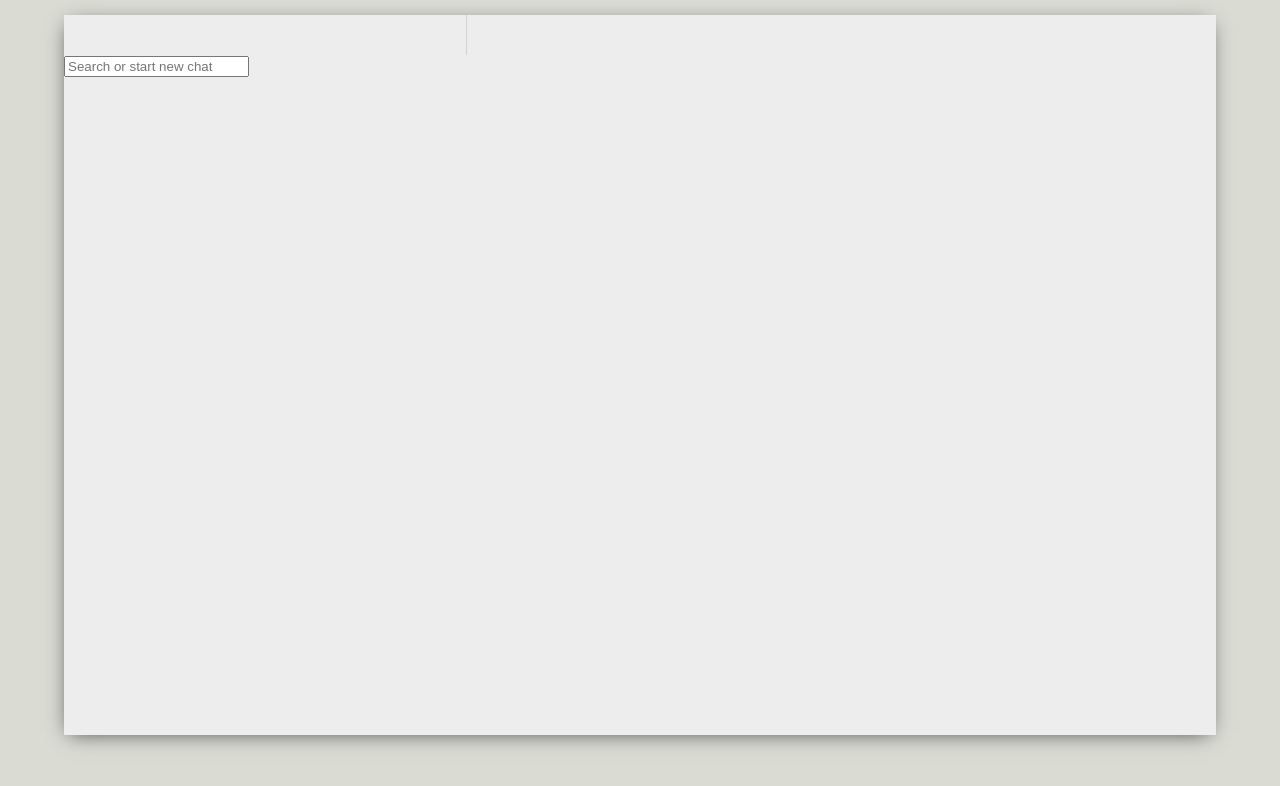
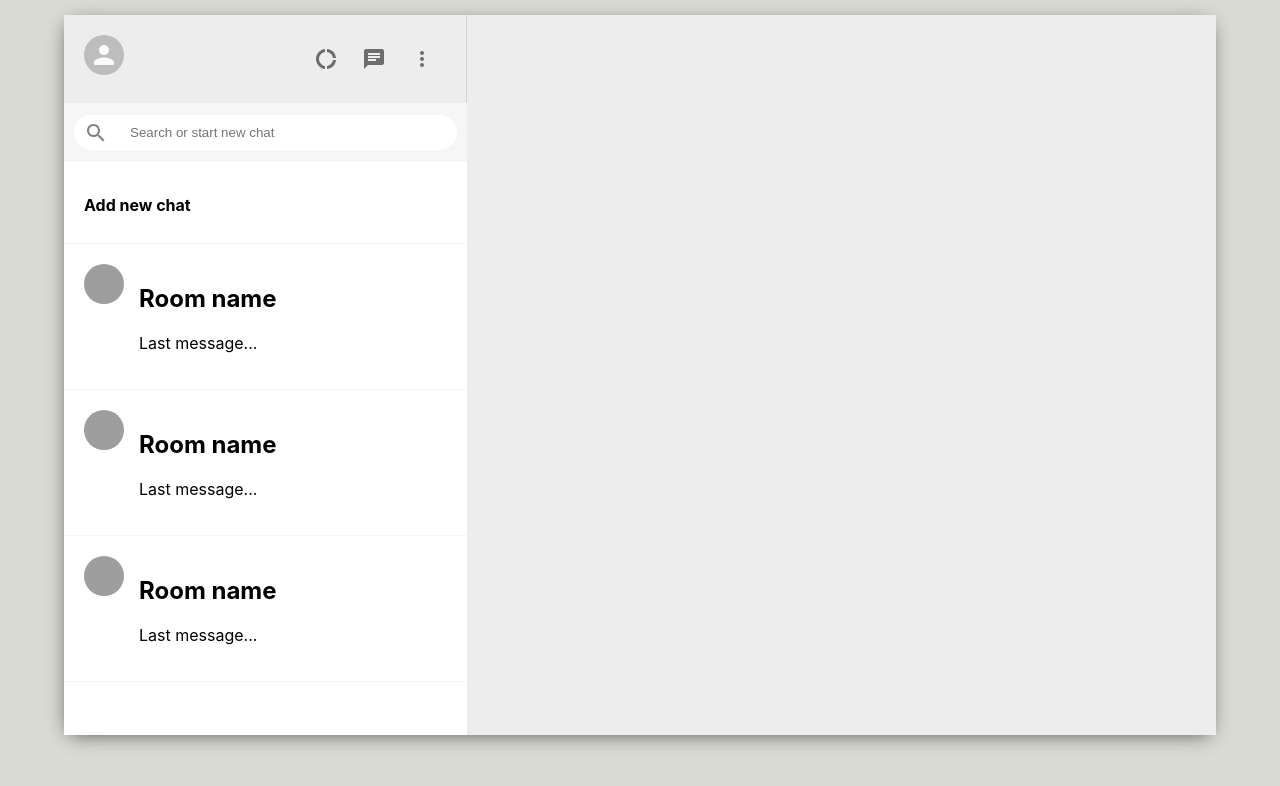
Before and after one commit to Braysen/WhatsappClone, a React (Create React App) app: page / in a window 1280 px wide. Shown: the top 786 px of the page. Built offline with nearby package versions, Linux system fonts and the light colour scheme; grey boxes are pictures that could not be loaded.

Commit message:
Version 2

```diff
--- a/public/index.html
+++ b/public/index.html
@@ -24,7 +24,7 @@
       work correctly both with client-side routing and a non-root public URL.
       Learn how to configure a non-root public URL by running `npm run build`.
     -->
-    <title>React App</title>
+    <title>Whatsapp Clone</title>
   </head>
   <body>
     <noscript>You need to enable JavaScript to run this app.</noscript>
--- a/src/App.js
+++ b/src/App.js
@@ -1,12 +1,14 @@
 import React from 'react';
 import './App.css';
 import Sidebar from './Sidebar';
+import Chat from './Chat';
 
 function App() {
   return (
     <div className="app">
       <div className="app__body">
         <Sidebar/>
+        <Chat/>
       </div>
     </div>
   );
--- /dev/null
+++ b/src/Chat.js
@@ -0,0 +1,11 @@
+import React from 'react'
+
+function Chat() {
+    return (
+        <div>
+
+        </div>
+    )
+}
+
+export default Chat
--- a/src/Sidebar.css
+++ b/src/Sidebar.css
@@ -2,6 +2,33 @@
     display: flex;
     flex-direction: column;
     flex: 0.35;
+}
+
+.sidebar__search{
+    display: flex;
+    align-items: center;
+    background-color: #f6f6f6;
+    height: 39px;
+    padding: 10px;
+}
+
+.sidebar__searchContainer{
+    display: flex;
+    align-items: center;
+    background-color: white;
+    width: 100%;
+    height: 35px;
+    border-radius: 20px;
+}
+
+.sidebar__searchContainer > .MuiSvgIcon-root{
+    color: gray;
+    padding: 10px;
+}
+
+.sidebar__searchContainer > input{
+    border: none;
+    margin-left: 10px;
 }
 
 .sidebar__header{
@@ -22,3 +49,9 @@
     margin-right: 2vw;
     font-size: 24px !important;
 }
+
+.sidebar__chats{
+    flex: 1;
+    background-color: white;
+    overflow: scroll;
+}
--- a/src/Sidebar.js
+++ b/src/Sidebar.js
@@ -1,21 +1,18 @@
 import React from 'react';
-//import {Avatar} from "@material-ui/core";
+import {Avatar, IconButton} from "@material-ui/core";
 import './Sidebar.css';
-/*import DonutLargeIcon from "@material-ui/icons/DonutLarge";
+import DonutLargeIcon from "@material-ui/icons/DonutLarge";
 import ChatIcon from "@material-ui/icons/Chat";
 import MoreVertIcon from "@material-ui/icons/MoreVert";
-import {SearchOutlined} from "@material-ui/icons";*/
-
-//Instalar dependencia npm i @material-ui/core
-//Instalar dependencia npm i @material-ui/icons
+import {SearchOutlined} from "@material-ui/icons";
+import SidebarChat from './SidebarChat';
 
 function Sidebar() {
     return (
         <div className="sidebar">
             <div className="sidebar__header">
-                {/*<Avatar/>*/}
+                <Avatar/>
                 <div className="sidebar__headerRight">
-                    {/*
                     <IconButton>
                         <DonutLargeIcon/>
                     </IconButton>
@@ -25,25 +22,23 @@
                     <IconButton>
                         <MoreVertIcon/>
                     </IconButton>
-                    */}
                 </div>
             </div>
             <div className="sidebar__search">
                 <div className="sidebar__searchContainer">
-                    {/*
                     <SearchOutlined/>
-                        <input placeholder="Search or start new chat"
-                                type="text"/>
-                    */}
                     <input placeholder="Search or start new chat"
                            type="text"/>
                 </div>
             </div>
             <div className="sidebar__chats">
-
+                <SidebarChat addNewChat/>
+                <SidebarChat/>
+                <SidebarChat/>
+                <SidebarChat />
             </div>
         </div>
-    )
+    );
 }
 
-export default Sidebar
+export default Sidebar;
--- /dev/null
+++ b/src/SidebarChat.css
@@ -0,0 +1,19 @@
+.sidebarChat{
+    display: flex;
+    padding: 20px;
+    cursor: pointer;
+    border-bottom: 1px solid #f6f6f6;
+}
+
+.sidebarChat:hover{
+    background-color: #ebebeb;
+}
+
+.sidebarChat > h2{
+    font-size: 16px;
+    margin-bottom: 8px;
+}
+
+.sidebarChat__info{
+    margin-left: 15px;
+}
--- /dev/null
+++ b/src/SidebarChat.js
@@ -0,0 +1,35 @@
+import React, { useEffect, useState } from 'react';
+import './SidebarChat.css';
+import { Avatar } from '@material-ui/core';
+
+function SidebarChat({addNewChat}) {
+
+    const [seed, setSeed] = useState('');
+
+    useEffect(() => {
+        setSeed(Math.floor(Math.random() * 5000))
+    },[])
+
+    const createChat = () => {
+        const roomName = prompt("Please enter name for chat");
+        if(roomName){
+
+        }
+    }
+
+    return !addNewChat ?(
+        <div className="sidebarChat">
+            <Avatar src={`https://avatars.dicebear.com/api/human/${seed}.svg`}/>
+            <div className="sidebarChat__info">
+                <h2>Room name</h2>
+                <p>Last message...</p>
+            </div>
+        </div>
+    ):(
+        <div onClick={createChat} className="sidebarChat">
+            <h2>Add new chat</h2>
+        </div>
+    );
+}
+
+export default SidebarChat;
```
Lines whose indentation alone changed are shown as unchanged.
